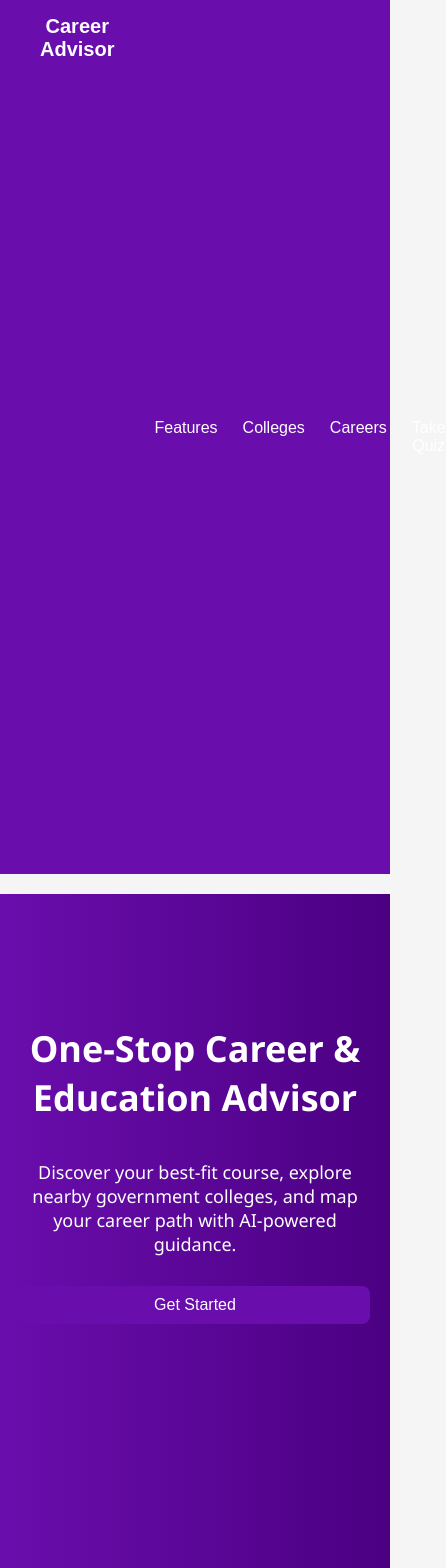
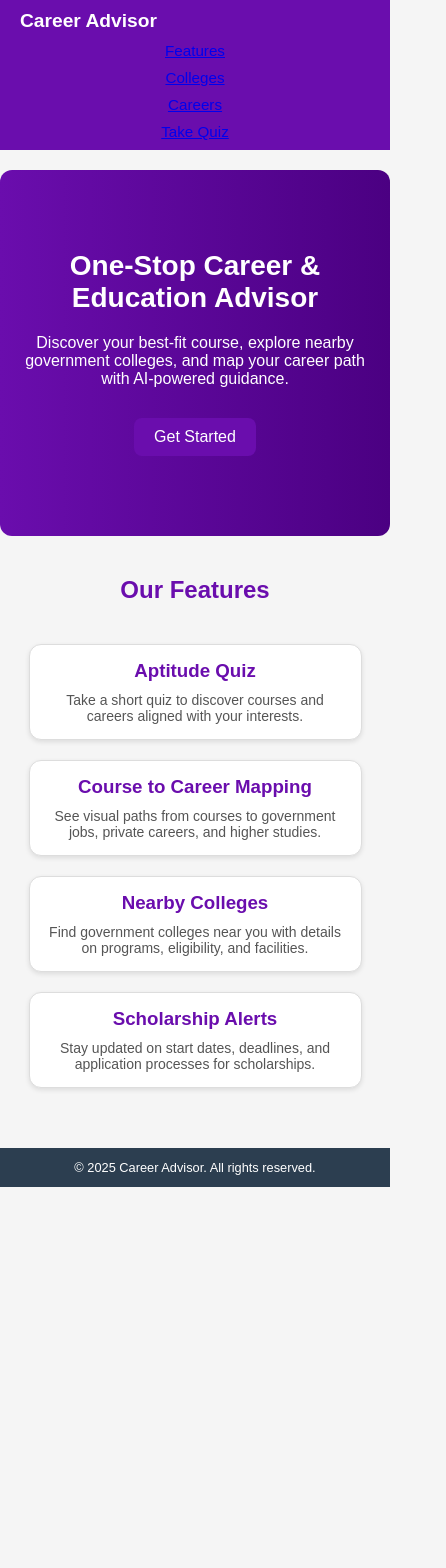
Before and after one commit to ShraddhaP0501/EducationAdvisor, a React (Create React App) app: page / in a window 390 px wide. Shown: the top 1568 px of the page, 446 px wide, since content can reach past the window. After the commit the page ends 1207 px from the top, so only its background shows below. Built offline with nearby package versions, Linux system fonts and the light colour scheme.

Commit message:
css changes

```diff
--- a/src/App.css
+++ b/src/App.css
@@ -1,55 +1,9 @@
-/* App.css */
-
-/* Center everything inside the App container if needed */
-.App {
-  text-align: center;
-}
-
-/* Set font and background for the whole app */
-body, #root {
-  margin: 0;
-  padding: 0;
-  font-family: Arial, Helvetica, sans-serif;
-  background-color: #f5f5f5;
-  color: #333;
-  min-height: 100vh;
-}
-
-/* Container for the App layout */
-div {
-  display: flex;
-  flex-direction: column;
-  min-height: 100vh;
-}
-
-/* Optional spacing between sections */
-div > * {
-  margin-bottom: 20px;
-}
-
-/* Footer styling */
-footer {/* App.css */
-
-/* Reset default margins and paddings */
-* {
-  margin: 0;
-  padding: 0;
-  box-sizing: border-box;
-}
-
-/* Set global font and background */
-body, #root {
-  font-family: 'Arial', sans-serif;
-  background-color: #f0f2f5; /* light neutral background */
-  color: #333;
-  min-height: 100vh;
-}
-
-/* Main App container */
+/* App container */
 .App {
   display: flex;
   flex-direction: column;
   min-height: 100vh;
+  text-align: center;
 }
 
 /* Space between main sections */
@@ -57,28 +11,16 @@ body, #root {
   margin-bottom: 20px;
 }
 
-/* Optional: center LandingPage content */
-.LandingPage {
-  display: flex;
-  flex-direction: column;
-  align-items: center;
-  justify-content: center;
-  padding: 40px 20px;
+/* Reset global styles */
+* {
+  margin: 0;
+  padding: 0;
+  box-sizing: border-box;
 }
 
-/* Footer stays at the bottom */
-footer {
-  margin-top: auto;
-  background-color: #2c3e50; /* matches Navbar */
-  color: white;
-  text-align: center;
-  padding: 15px 0;
-  font-size: 0.9rem;
+body, #root {
+  font-family: Arial, Helvetica, sans-serif;
+  background-color: #f5f5f5;
+  color: #333;
+  min-height: 100vh;
 }
-
-  margin-top: auto;
-  background-color: #222;
-  color: #fff;
-  text-align: center;
-  padding: 15px 0;
-}
--- a/src/styles/Card.css
+++ b/src/styles/Card.css
@@ -3,7 +3,6 @@
   border: 1px solid #ddd;
   border-radius: 12px;
   padding: 20px;
-    margin: 15px;
   box-shadow: 0 2px 5px rgba(0, 0, 0, 0.1);
   transition: transform 0.2s;
   width: 250px;
@@ -22,3 +21,11 @@
   color: #555;
   font-size: 14px;
 }
+
+/* Mobile */
+@media (max-width: 768px) {
+  .card {
+    width: 90%;
+    padding: 15px;
+  }
+}
--- a/src/styles/Footer.css
+++ b/src/styles/Footer.css
@@ -1,7 +1,16 @@
-.footer {
+footer {
+  margin-top: auto;
+  background-color: #2c3e50;
+  color: white;
   text-align: center;
-  padding: 20px;
-  background-color: #4b0082;
-  color: #fff;
-  font-size: 14px;
+  padding: 15px 0;
+  font-size: 0.9rem;
 }
+
+/* Mobile */
+@media (max-width: 768px) {
+  footer {
+    font-size: 0.8rem;
+    padding: 12px 0;
+  }
+}
--- a/src/styles/LandingPage.css
+++ b/src/styles/LandingPage.css
@@ -1,13 +1,19 @@
-.landing-page {
-  font-family: 'Segoe UI', Tahoma, Geneva, Verdana, sans-serif;
+.LandingPage {
+  display: flex;
+  flex-direction: column;
+  align-items: center;
+  justify-content: center;
+  padding: 40px 20px;
+  width: 100%;
 }
 
-/* Hero Section */
 .hero {
   background: linear-gradient(to right, #6a0dad, #4b0082);
   color: white;
   text-align: center;
-  padding: 100px 20px;
+  padding: 80px 20px;
+  border-radius: 12px;
+  width: 100%;
 }
 
 .hero h1 {
@@ -24,6 +30,7 @@
 .features {
   padding: 60px 20px;
   text-align: center;
+  width: 100%;
 }
 
 .features h2 {
@@ -31,8 +38,27 @@
   margin-bottom: 40px;
 }
 
+/* Card container flex */
 .card-container {
   display: flex;
   flex-wrap: wrap;
   justify-content: center;
+  gap: 20px;
 }
+
+/* Mobile */
+@media (max-width: 768px) {
+  .hero h1 {
+    font-size: 28px;
+  }
+  .hero p {
+    font-size: 16px;
+  }
+  .features {
+    padding: 40px 10px;
+  }
+  .card-container {
+    flex-direction: column;
+    align-items: center;
+  }
+}
--- a/src/styles/Navbar.css
+++ b/src/styles/Navbar.css
@@ -2,29 +2,35 @@
   display: flex;
   justify-content: space-between;
   align-items: center;
-  padding: 15px 40px;
-  background-color: #6a0dad; /* Purple theme */
+  padding: 10px 30px;
+  background-color: #6a0dad;
   color: #fff;
+  font-size: 0.95rem;
+  flex-wrap: wrap;
 }
 
-.logo {
-  font-size: 20px;
+.navbar .logo {
   font-weight: bold;
+  font-size: 1.2rem;
 }
 
-.nav-links {
+.navbar .nav-links {
+  display: flex;
+  gap: 20px;
   list-style: none;
-  display: flex;
-  gap: 25px;
 }
 
-.nav-links li a {
-  text-decoration: none;
-  color: #fff;
-  font-weight: 500;
-  transition: color 0.3s;
+/* Mobile */
+@media (max-width: 768px) {
+  .navbar {
+    flex-direction: column;
+    align-items: flex-start;
+    padding: 10px 20px;
+  }
+  .navbar .nav-links {
+    flex-direction: column;
+    width: 100%;
+    gap: 10px;
+    margin-top: 10px;
+  }
 }
-
-.nav-links li a:hover {
-  color: #ffccff;
-}
```
Lines whose indentation alone changed are shown as unchanged.
